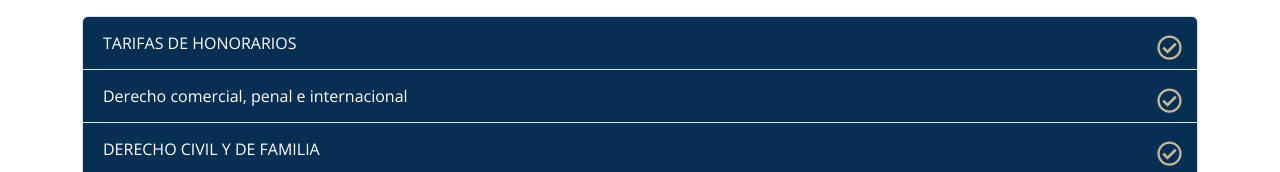
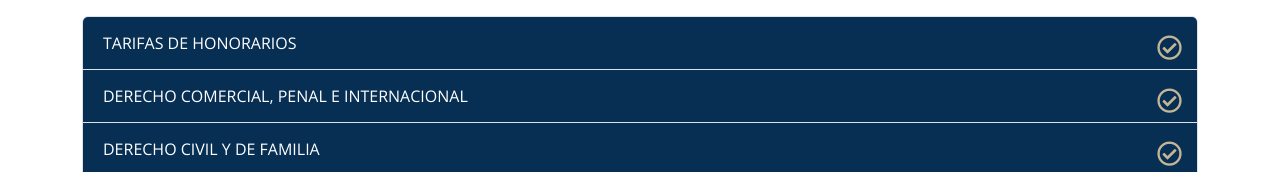
Before and after one commit to angeloHowell/lawyer-website, a React (Create React App) app: page /honorarios in a window 1280 px wide. Shown: the part 211-383 px from the top of the page. Built offline with nearby package versions, Linux system fonts and the light colour scheme; a web font is replaced by a local one.

Commit message:
capital letters to emphasize the section title.

```diff
--- a/src/pages/Info.js
+++ b/src/pages/Info.js
@@ -90,7 +90,7 @@ const Honorarios = () => {
                   aria-expanded="false"
                   aria-controls="collapseTwo"
                 >
-                  Derecho comercial, penal e internacional
+                  DERECHO COMERCIAL, PENAL E INTERNACIONAL
                 </button>
               </h2>
               <div
```
